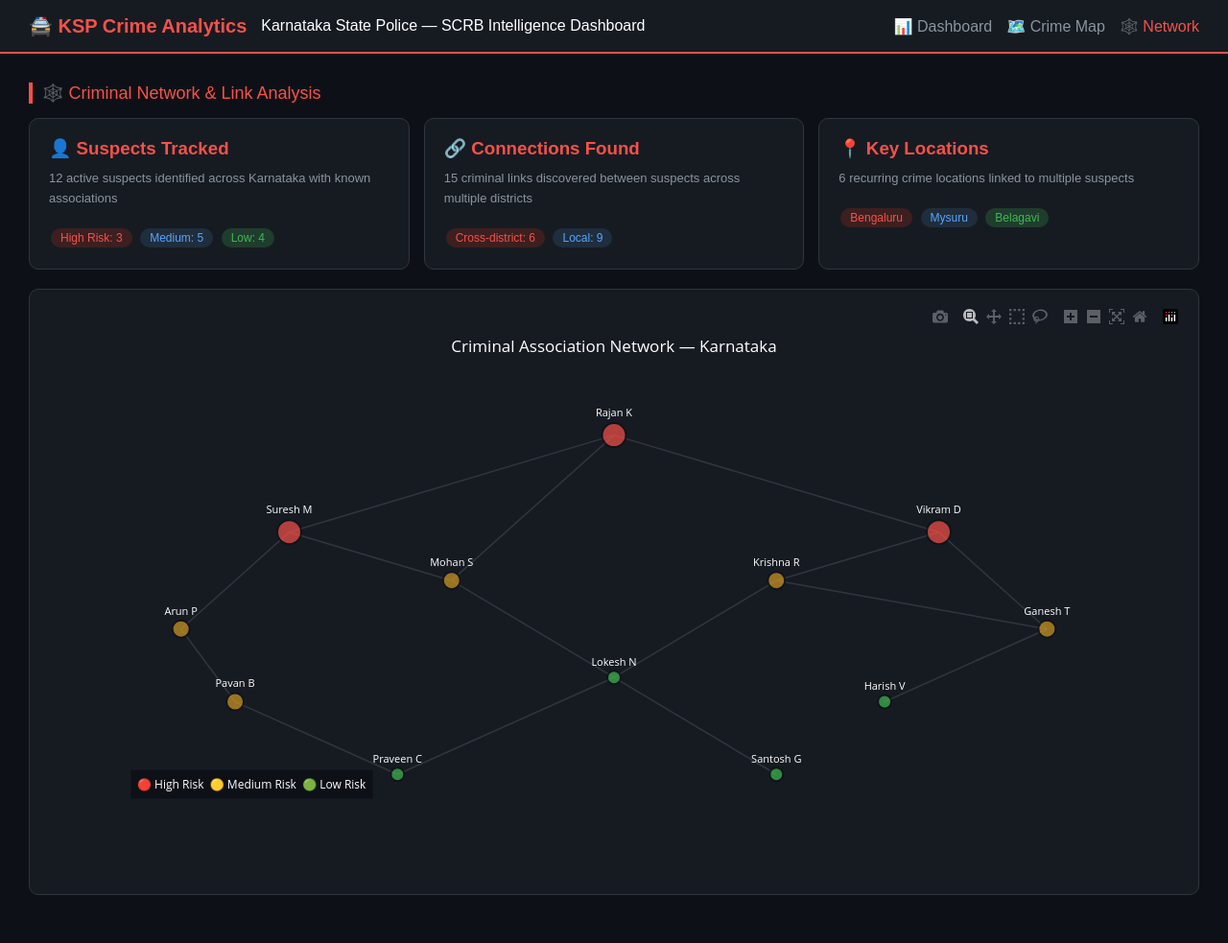
After one commit to YuvrajGora/ksp-datathon, a Flask app: page /network in a window 1280 px wide. The commit adds this page. Shown: the whole page at 96% size. Run offline with Flask 3, Linux system fonts and the light colour scheme; some libraries are stand-ins or nearby versions.

Commit message:
added criminal network visualization

```diff
--- a/app.py
+++ b/app.py
@@ -88,6 +88,9 @@ def home():
 def crime_map():
     generate_crime_map()
     return render_template("map.html")
+@app.route("/network")
+def network():
+    return render_template("network.html")
 
 if __name__ == "__main__":
     app.run(debug=True)
--- a/templates/index.html
+++ b/templates/index.html
@@ -69,6 +69,7 @@
         <div style="margin-left: auto; display: flex; gap: 15px;">
             <a href="/" style="color: #f85149; text-decoration: none;">📊 Dashboard</a>
             <a href="/map" style="color: #8b949e; text-decoration: none;">🗺️ Crime Map</a>
+            <a href="/network" style="color: #8b949e; text-decoration: none;">🕸️ Network</a>
         </div>
     </div>
 
--- /dev/null
+++ b/templates/network.html
@@ -0,0 +1,209 @@
+<!DOCTYPE html>
+<html lang="en">
+<head>
+    <meta charset="UTF-8">
+    <title>Criminal Network Analysis</title>
+    <script src="https://cdn.plot.ly/plotly-latest.min.js"></script>
+    <style>
+        * { margin: 0; padding: 0; box-sizing: border-box; }
+        body { font-family: Arial, sans-serif; background: #0d1117; color: white; }
+        .navbar {
+            background: #161b22;
+            padding: 15px 30px;
+            display: flex;
+            align-items: center;
+            gap: 15px;
+            border-bottom: 2px solid #f85149;
+        }
+        .navbar h1 { font-size: 20px; color: #f85149; }
+        div.nav-links { margin-left: auto; display: flex; gap: 15px; }
+        div.nav-links a { color: #8b949e; text-decoration: none; }
+        div.nav-links a:hover { color: #f85149; }
+        .content { padding: 30px; }
+        .section-title {
+            font-size: 18px;
+            margin-bottom: 15px;
+            color: #f85149;
+            border-left: 4px solid #f85149;
+            padding-left: 10px;
+        }
+        .chart-card {
+            background: #161b22;
+            border: 1px solid #30363d;
+            border-radius: 10px;
+            padding: 15px;
+            margin-bottom: 20px;
+        }
+        .info-grid {
+            display: grid;
+            grid-template-columns: 1fr 1fr 1fr;
+            gap: 15px;
+            margin-bottom: 20px;
+        }
+        .info-card {
+            background: #161b22;
+            border: 1px solid #30363d;
+            border-radius: 10px;
+            padding: 20px;
+        }
+        .info-card h3 { color: #f85149; margin-bottom: 10px; }
+        .info-card p { color: #8b949e; font-size: 13px; line-height: 1.6; }
+        .badge {
+            display: inline-block;
+            padding: 3px 10px;
+            border-radius: 20px;
+            font-size: 12px;
+            margin: 2px;
+        }
+        .badge-red { background: #3d1f1f; color: #f85149; }
+        .badge-blue { background: #1f2d3d; color: #58a6ff; }
+        .badge-green { background: #1f3d2d; color: #3fb950; }
+    </style>
+</head>
+<body>
+    <div class="navbar">
+        <h1>🚔 KSP Crime Analytics</h1>
+        <span>Karnataka State Police — SCRB Intelligence Dashboard</span>
+        <div class="nav-links">
+            <a href="/">📊 Dashboard</a>
+            <a href="/map">🗺️ Crime Map</a>
+            <a href="/network" style="color:#f85149">🕸️ Network</a>
+        </div>
+    </div>
+
+    <div class="content">
+        <p class="section-title">🕸️ Criminal Network & Link Analysis</p>
+
+        <div class="info-grid">
+            <div class="info-card">
+                <h3>👤 Suspects Tracked</h3>
+                <p>12 active suspects identified across Karnataka with known associations</p>
+                <br>
+                <span class="badge badge-red">High Risk: 3</span>
+                <span class="badge badge-blue">Medium: 5</span>
+                <span class="badge badge-green">Low: 4</span>
+            </div>
+            <div class="info-card">
+                <h3>🔗 Connections Found</h3>
+                <p>15 criminal links discovered between suspects across multiple districts</p>
+                <br>
+                <span class="badge badge-red">Cross-district: 6</span>
+                <span class="badge badge-blue">Local: 9</span>
+            </div>
+            <div class="info-card">
+                <h3>📍 Key Locations</h3>
+                <p>6 recurring crime locations linked to multiple suspects</p>
+                <br>
+                <span class="badge badge-red">Bengaluru</span>
+                <span class="badge badge-blue">Mysuru</span>
+                <span class="badge badge-green">Belagavi</span>
+            </div>
+        </div>
+
+        <div class="chart-card">
+            <div id="network_chart" style="height: 600px;"></div>
+        </div>
+    </div>
+
+    <script>
+        // Node positions (x, y coordinates)
+        var nodes = {
+            "Rajan K":     {x: 0.5,  y: 0.9,  risk: "high",   crimes: 8,  district: "Bengaluru"},
+            "Suresh M":    {x: 0.2,  y: 0.7,  risk: "high",   crimes: 6,  district: "Bengaluru"},
+            "Vikram D":    {x: 0.8,  y: 0.7,  risk: "high",   crimes: 7,  district: "Mysuru"},
+            "Arun P":      {x: 0.1,  y: 0.5,  risk: "medium", crimes: 4,  district: "Bengaluru"},
+            "Mohan S":     {x: 0.35, y: 0.6,  risk: "medium", crimes: 3,  district: "Tumkur"},
+            "Krishna R":   {x: 0.65, y: 0.6,  risk: "medium", crimes: 5,  district: "Mysuru"},
+            "Ganesh T":    {x: 0.9,  y: 0.5,  risk: "medium", crimes: 3,  district: "Belagavi"},
+            "Pavan B":     {x: 0.15, y: 0.35, risk: "medium", crimes: 2,  district: "Bengaluru"},
+            "Lokesh N":    {x: 0.5,  y: 0.4,  risk: "low",    crimes: 2,  district: "Davanagere"},
+            "Harish V":    {x: 0.75, y: 0.35, risk: "low",    crimes: 1,  district: "Belagavi"},
+            "Praveen C":   {x: 0.3,  y: 0.2,  risk: "low",    crimes: 1,  district: "Tumkur"},
+            "Santosh G":   {x: 0.65, y: 0.2,  risk: "low",    crimes: 2,  district: "Kalaburagi"}
+        };
+
+        var edges = [
+            ["Rajan K", "Suresh M"], ["Rajan K", "Vikram D"],
+            ["Rajan K", "Mohan S"],  ["Suresh M", "Arun P"],
+            ["Suresh M", "Mohan S"], ["Vikram D", "Krishna R"],
+            ["Vikram D", "Ganesh T"],["Krishna R", "Ganesh T"],
+            ["Arun P", "Pavan B"],   ["Mohan S", "Lokesh N"],
+            ["Krishna R", "Lokesh N"],["Lokesh N", "Praveen C"],
+            ["Lokesh N", "Santosh G"],["Ganesh T", "Harish V"],
+            ["Pavan B", "Praveen C"]
+        ];
+
+        var colorMap = {"high": "#f85149", "medium": "#d29922", "low": "#3fb950"};
+        var sizeMap  = {"high": 25, "medium": 18, "low": 14};
+
+        // Build edge lines
+        var edgeX = [], edgeY = [];
+        edges.forEach(function(e) {
+            var a = nodes[e[0]], b = nodes[e[1]];
+            edgeX.push(a.x, b.x, null);
+            edgeY.push(a.y, b.y, null);
+        });
+
+        var edgeTrace = {
+            x: edgeX, y: edgeY,
+            mode: "lines",
+            line: {width: 1.5, color: "#30363d"},
+            hoverinfo: "none",
+            type: "scatter"
+        };
+
+        // Build node points
+        var nodeX = [], nodeY = [], nodeColors = [];
+        var nodeSizes = [], nodeText = [], nodeHover = [];
+
+        Object.keys(nodes).forEach(function(name) {
+            var n = nodes[name];
+            nodeX.push(n.x);
+            nodeY.push(n.y);
+            nodeColors.push(colorMap[n.risk]);
+            nodeSizes.push(sizeMap[n.risk]);
+            nodeText.push(name);
+            nodeHover.push(
+                "<b>" + name + "</b><br>" +
+                "District: " + n.district + "<br>" +
+                "Crimes: " + n.crimes + "<br>" +
+                "Risk: " + n.risk.toUpperCase()
+            );
+        });
+
+        var nodeTrace = {
+            x: nodeX, y: nodeY,
+            mode: "markers+text",
+            marker: {
+                size: nodeSizes,
+                color: nodeColors,
+                line: {width: 2, color: "#0d1117"}
+            },
+            text: nodeText,
+            textposition: "top center",
+            textfont: {color: "white", size: 11},
+            hovertext: nodeHover,
+            hoverinfo: "text",
+            type: "scatter"
+        };
+
+        var layout = {
+            title: {text: "Criminal Association Network — Karnataka", font: {color: "white"}},
+            paper_bgcolor: "#161b22",
+            plot_bgcolor: "#161b22",
+            xaxis: {showgrid: false, zeroline: false, showticklabels: false},
+            yaxis: {showgrid: false, zeroline: false, showticklabels: false},
+            font: {color: "white"},
+            showlegend: false,
+            annotations: [
+                {x: 0.01, y: 0.01, xref: "paper", yref: "paper",
+                 text: "🔴 High Risk  🟡 Medium Risk  🟢 Low Risk",
+                 showarrow: false, font: {color: "white", size: 12},
+                 bgcolor: "#0d1117", borderpad: 6}
+            ]
+        };
+
+        Plotly.newPlot("network_chart", [edgeTrace, nodeTrace], layout, {responsive: true});
+    </script>
+</body>
+</html>
```
